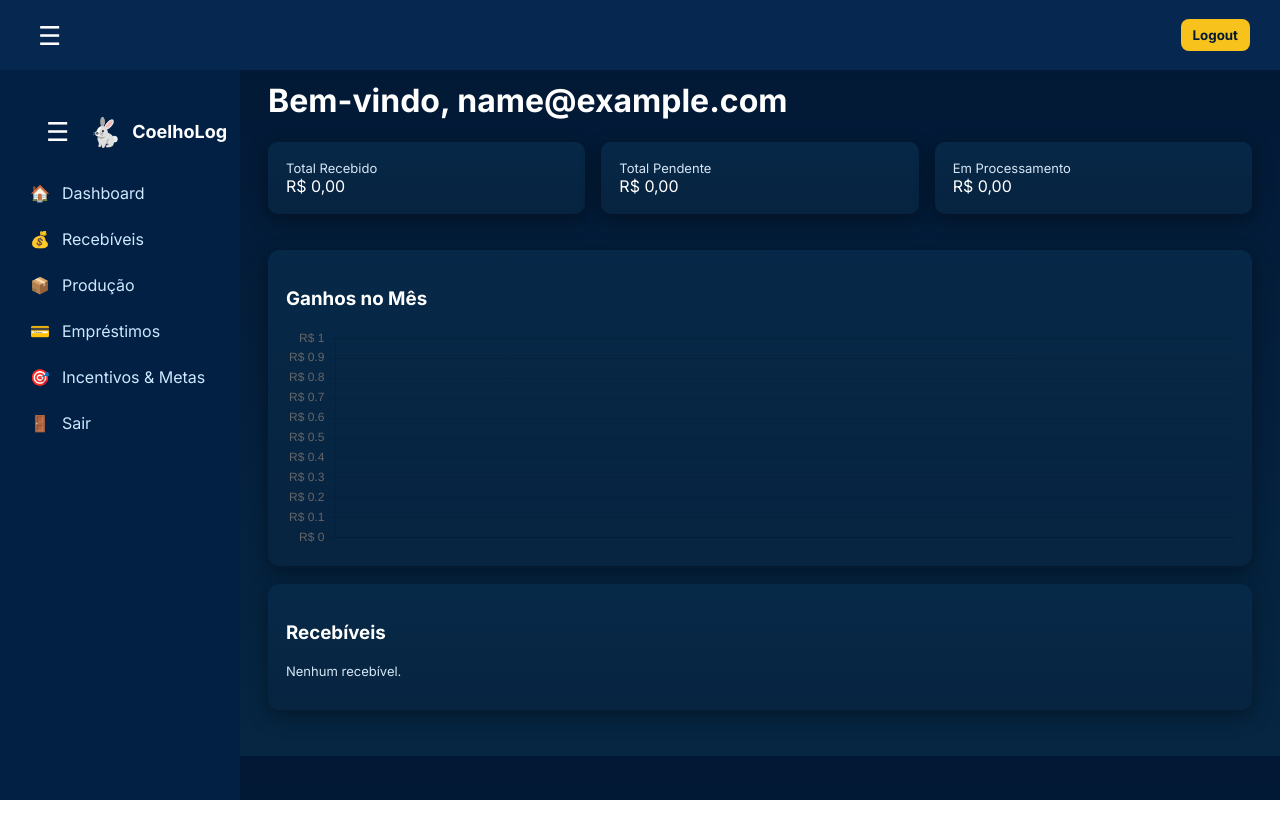
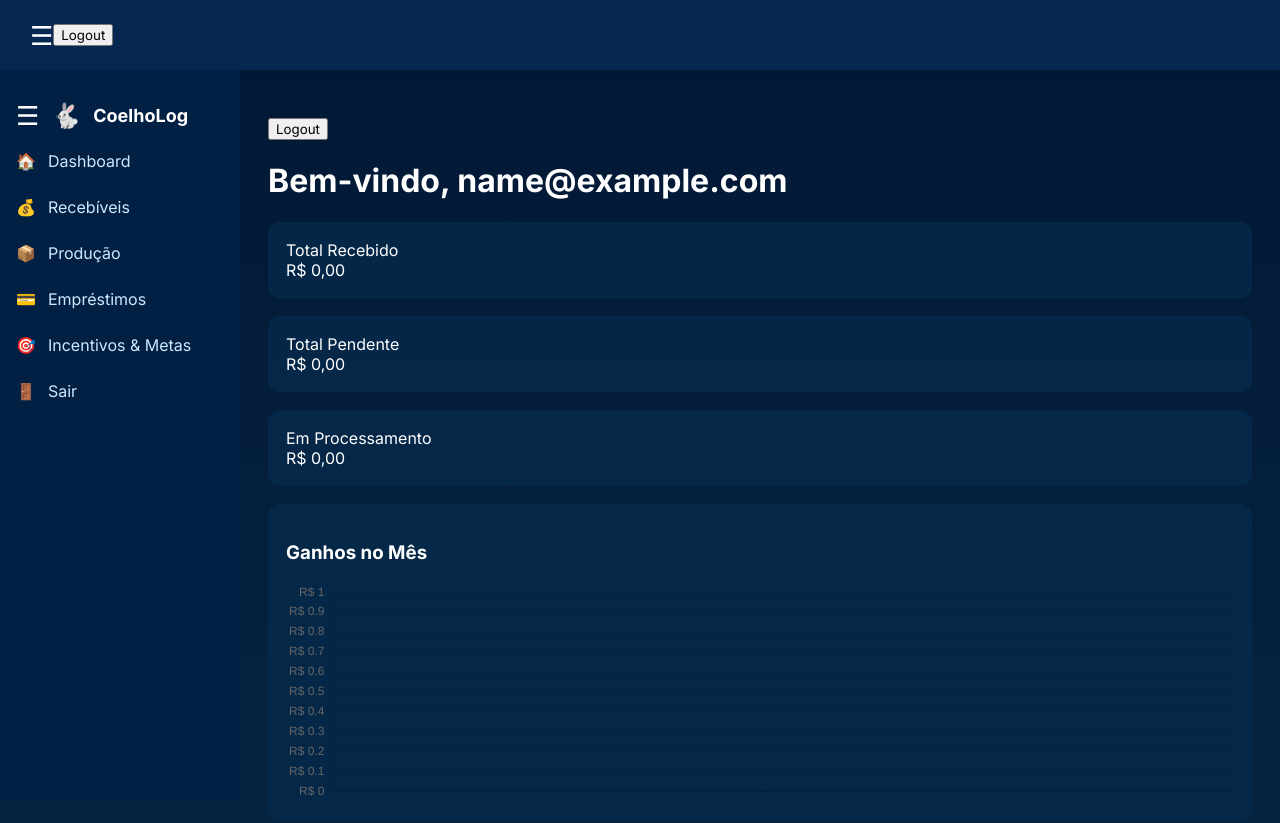
Before and after one commit to gabrielbruno2012-cpu/coelholog-finance-portal, a website: page public/colaborador/dashboard.html in a window 1280 px wide. Shown: the top 823 px of the page. Before the commit the page ends 800 px from the top, so only its background shows below. Drawn offline with nearby package versions, Linux system fonts and the light colour scheme; no server answers; sample sign-in values are in the browser's storage.

Commit message:
Update style.css

```diff
--- a/public/css/style.css
+++ b/public/css/style.css
@@ -1,134 +1,106 @@
+/* ----- IMPORT ----- */
+@import url('https://fonts.googleapis.com/css2?family=Inter:wght@400;600;700&display=swap');
 
-@import url('https://fonts.googleapis.com/css2?family=Inter:wght@400;600;700&display=swap');
-:root{--blue:#021835;--card:#072a4a;--accent:#F6C21B;--muted:#cfe8ff;}
-*{box-sizing:border-box;font-family:Inter,Arial,sans-serif;}
-body{margin:0;background:linear-gradient(180deg,#021835,#062642);color:#fff;}
-.sidebar{width:220px;background:#072a4a;position:fixed;left:0;top:0;height:100vh;padding:20px;overflow:auto;}
-.logo{color:var(--accent);font-weight:700;margin-bottom:20px;font-size:18px;}
-.menu a{display:block;color:#cfe8ff;padding:10px;border-radius:6px;text-decoration:none;margin-bottom:6px;}
-.main{margin-left:240px;padding:28px;}
-.card{background:linear-gradient(180deg, rgba(7,42,74,0.85), rgba(7,36,64,0.9));padding:18px;border-radius:12px;margin-bottom:18px;box-shadow:0 6px 20px rgba(0,0,0,0.35);}
-.top-cards{display:flex;gap:16px;margin-bottom:18px;}
-.top-card{flex:1;padding:18px;border-radius:10px;}
-.btn{background:var(--accent);color:var(--blue);padding:8px 12px;border-radius:8px;border:none;cursor:pointer;font-weight:700;}
-.input{width:100%;padding:10px;border-radius:8px;border:1px solid rgba(255,255,255,0.06);background:transparent;color:white;}
-.table{width:100%;border-collapse:collapse;}
-.table th,.table td{padding:10px;border-bottom:1px solid rgba(255,255,255,0.04);}
-.small{font-size:13px;color:#d6e6f5;}
-.header-right{display:flex;justify-content:flex-end;gap:10px;}
+:root{
+    --blue:#021835;
+    --card:#072a4a;
+    --accent:#F6C21B;
+    --muted:#cfe8ff;
+}
+
+*{ box-sizing:border-box; font-family:Inter,Arial,sans-serif; }
+
+body{
+    margin:0;
+    background:linear-gradient(180deg,#021835,#062642);
+    color:#fff;
+}
+
 /* TOPBAR */
-.topbar {
-    position: fixed;
-    top: 0;
-    left: 0;
-    width: 100%;
-    height: 70px;
-    background-color: #062750;
-    display: flex;
-    justify-content: space-between;
-    align-items: center;
-    padding: 0 30px;
-    z-index: 10; /* Fica acima do sidebar */
+.topbar{
+    position:fixed;
+    top:0;
+    left:0;
+    width:100%;
+    height:70px;
+    background:#062750;
+    display:flex;
+    align-items:center;
+    padding:0 30px;
+    z-index:10;
+}
+
+.menu-toggle{
+    font-size:26px;
+    cursor:pointer;
+    user-select:none;
 }
 
 /* SIDEBAR */
-.sidebar {
-    position: fixed;
-    top: 70px; /* empurra para baixo do topbar */
-    left: 0;
-    width: 220px;
-    height: calc(100vh - 70px);
-    background-color: #022044;
-    padding-top: 20px;
-    color: white;
-    overflow-y: auto;
-    z-index: 5;
+.sidebar{
+    position:fixed;
+    top:70px;
+    left:0;
+    width:240px;
+    height:calc(100vh - 70px);
+    background:#022044;
+    padding-top:20px;
+    color:white;
+    overflow-y:auto;
+    transition:width .3s ease;
 }
 
-.tag-yellow {
-  background: #F6C21B;
-  color: #0b1930;
-  padding: 3px 8px;
-  border-radius: 999px;
-  font-size: 12px;
+.sidebar.collapsed{
+    width:70px !important;
 }
 
-.tag-green {
-  background: #2ecc71;
-  color: #0b1930;
-  padding: 3px 8px;
-  border-radius: 999px;
-  font-size: 12px;
+.sidebar .menu-text{
+    opacity:1;
+    transition:opacity .25s ease;
 }
 
-.tag-red {
-  background: #e74c3c;
-  color: #fff;
-  padding: 3px 8px;
-  border-radius: 999px;
-  font-size: 12px;
+.sidebar.collapsed .menu-text{
+    opacity:0;
 }
 
-/* ----------------------------
-   SIDEBAR COLAPSÁVEL
------------------------------ */
-
-.sidebar {
-    width: 240px;
-    transition: width 0.3s ease;
+/* MAIN */
+.main{
+    margin-left:240px;
+    margin-top:90px;
+    padding:28px;
+    transition:margin-left .3s ease;
 }
 
-.sidebar.collapsed {
-    width: 70px;
+.main.collapsed{
+    margin-left:80px;
 }
 
-.sidebar .menu-text {
-    opacity: 1;
-    transition: opacity 0.25s ease;
+/* MENU LINKS */
+.menu a{
+    display:flex;
+    align-items:center;
+    gap:12px;
+    padding:10px 16px;
+    color:#cfe8ff;
+    text-decoration:none;
+    border-radius:8px;
+    margin-bottom:6px;
 }
 
-.sidebar.collapsed .menu-text {
-    opacity: 0;
+.logo-area{
+    display:flex;
+    align-items:center;
+    gap:12px;
+    padding:10px 16px;
 }
 
-/* Main ajusta quando sidebar recolher */
-.main {
-    margin-left: 240px;
-    transition: margin-left 0.3s ease;
+.logo-icon{ font-size:24px; }
+.logo-text{ font-size:18px; font-weight:700; }
+
+/* CARDS */
+.card{
+    background:rgba(7,42,74,0.85);
+    padding:18px;
+    border-radius:12px;
+    margin-bottom:18px;
 }
-
-.main.collapsed {
-    margin-left: 80px;
-}
-
-/* Botão de recolher */
-.menu-toggle {
-    font-size: 26px;
-    cursor: pointer;
-    padding: 8px;
-    user-select: none;
-}
-
-/* Logo */
-.logo-area {
-    display: flex;
-    align-items: center;
-    gap: 10px;
-    padding: 18px;
-}
-
-.logo-icon {
-    font-size: 28px;
-}
-
-.logo-text {
-    font-size: 18px;
-    font-weight: bold;
-}
-
-/* Ícones */
-.menu a {
-    display: flex;
-    align-items: center;
-    gap: 12px;
-}
```
